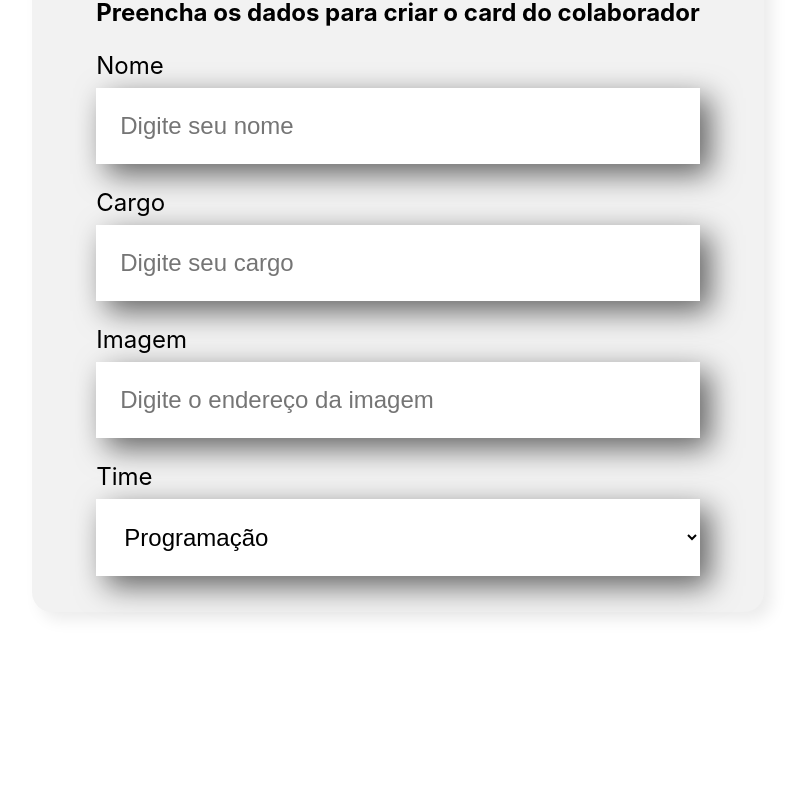
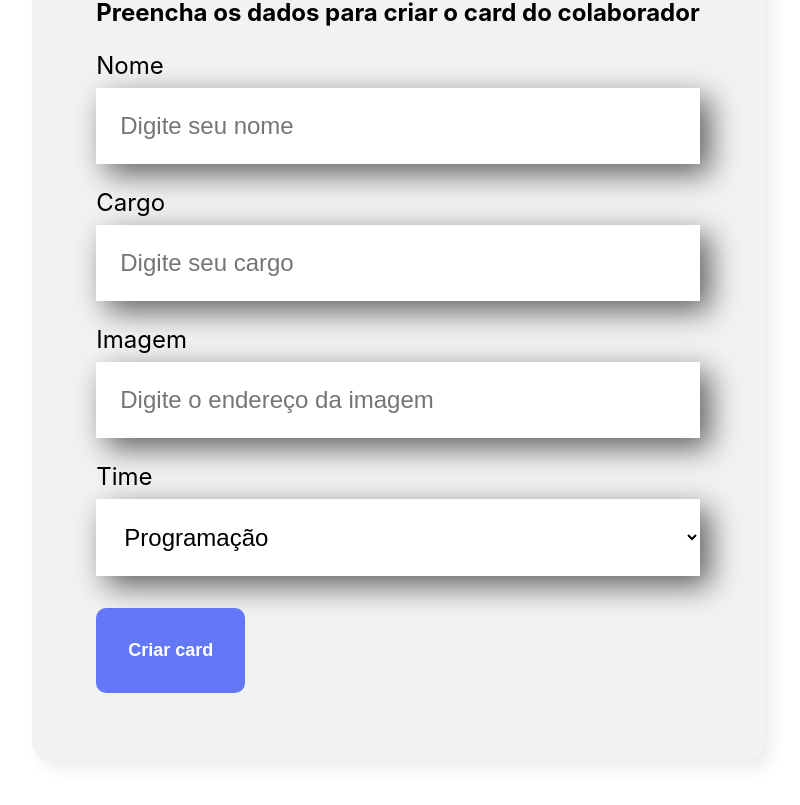
Before and after one commit to gbrllcavichion/organo, a React (Create React App) app: page / in a window 1280 px wide. Shown: the part 636-1441 px from the top of the page, without its empty margins (242-1042 px from the left). Before the commit the page ends 1328 px from the top, so only its background shows below. Built offline with nearby package versions, Linux system fonts and the light colour scheme.

Commit message:
✨ Creating Button

```diff
--- /dev/null
+++ b/src/components/Botao/Botao.css
@@ -0,0 +1,15 @@
+.botao {
+    background-color: #6278F7;
+    border-radius: 10px;
+    font-weight: 700;
+    font-size: 18px;
+    padding: 32px;
+    border: none;
+    cursor: pointer;
+    color: #fff;
+    margin: 32px 0;
+}
+
+.botao:hover {
+    color: #95FFD4;
+}
--- /dev/null
+++ b/src/components/Botao/index.js
@@ -0,0 +1,9 @@
+import './Botao.css'
+
+const Botao = (props) => {
+    return (<button className='botao'>
+        {props.children}
+    </button>)
+}
+
+export default Botao
--- a/src/components/Formulario/index.js
+++ b/src/components/Formulario/index.js
@@ -1,3 +1,4 @@
+import Botao from '../Botao'
 import CampoTexto from '../CampoTexto'
 import Dropdown from '../Dropdown'
 import './Formulario.css'
@@ -22,6 +23,9 @@
                 <CampoTexto label="Cargo" placeholder="Digite seu cargo"/>
                 <CampoTexto label="Imagem" placeholder="Digite o endereço da imagem"/>
                 <Dropdown label="Time" itens={times}/>
+                <Botao>
+                    Criar card
+                </Botao>
             </form>
         </section>
     )
```
